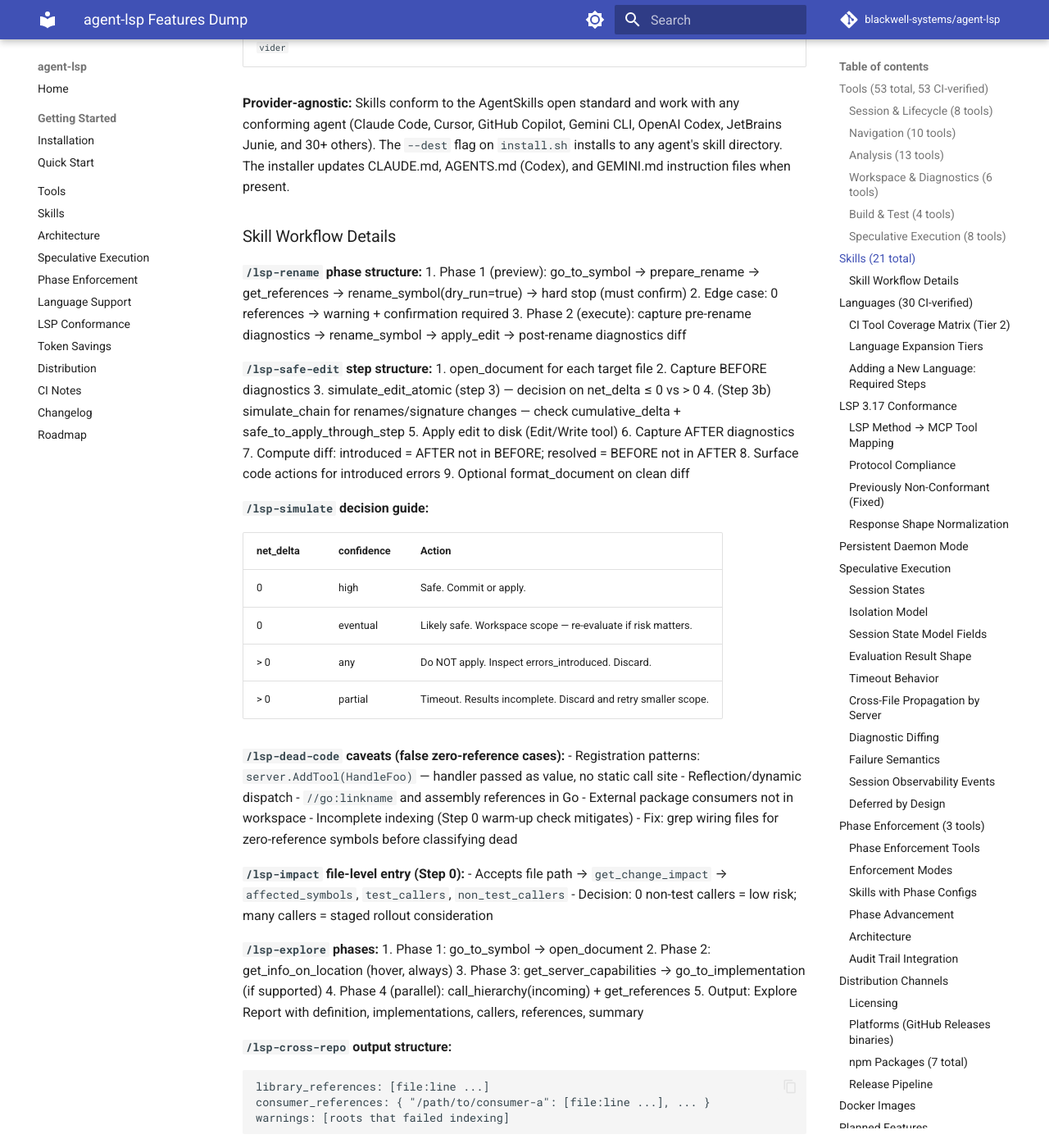
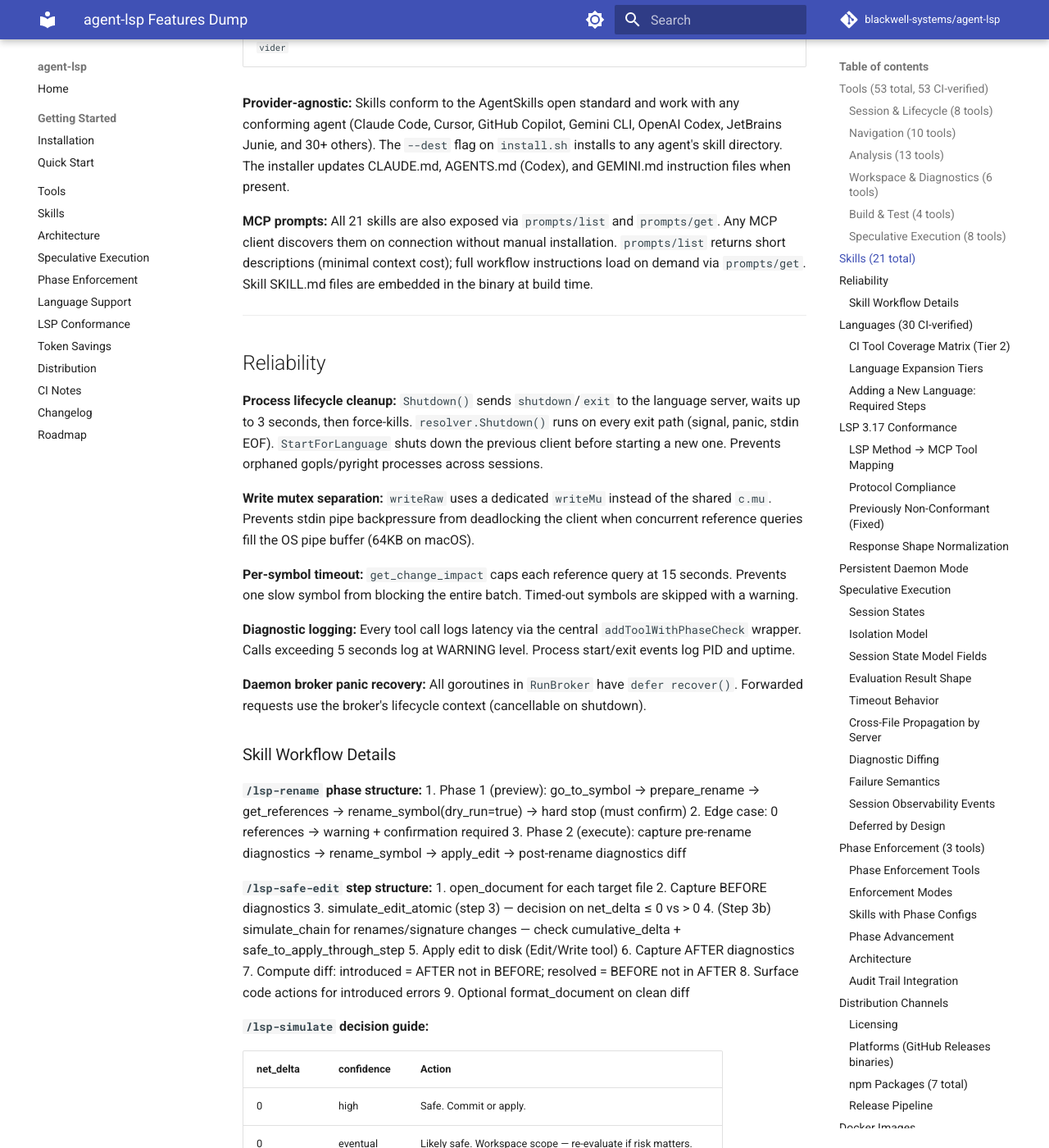
Before and after one commit to blackwell-systems/agent-lsp, an MkDocs documentation site: the page built from docs/FEATURES.md, in a window 1280 px wide and 1400 px high, scrolled down 11718 px. Shown: the whole window at 82% size. Built offline with MkDocs 1.6.1 and Material for MkDocs 9.7.7, drawn with Linux system fonts in a browser that asks for light colours; comment, search, counter and statistics services are not loaded.

Commit message:
docs: update architecture and features for process lifecycle, writeMu, per-symbol timeout

```diff
--- a/docs/FEATURES.md
+++ b/docs/FEATURES.md
@@ -286,6 +286,22 @@ metadata:
 | `typeHierarchyProvider` | (none) | lsp-impact, lsp-implement |
 
 **Provider-agnostic:** Skills conform to the AgentSkills open standard and work with any conforming agent (Claude Code, Cursor, GitHub Copilot, Gemini CLI, OpenAI Codex, JetBrains Junie, and 30+ others). The `--dest` flag on `install.sh` installs to any agent's skill directory. The installer updates CLAUDE.md, AGENTS.md (Codex), and GEMINI.md instruction files when present.
+
+**MCP prompts:** All 21 skills are also exposed via `prompts/list` and `prompts/get`. Any MCP client discovers them on connection without manual installation. `prompts/list` returns short descriptions (minimal context cost); full workflow instructions load on demand via `prompts/get`. Skill SKILL.md files are embedded in the binary at build time.
+
+---
+
+## Reliability
+
+**Process lifecycle cleanup:** `Shutdown()` sends `shutdown`/`exit` to the language server, waits up to 3 seconds, then force-kills. `resolver.Shutdown()` runs on every exit path (signal, panic, stdin EOF). `StartForLanguage` shuts down the previous client before starting a new one. Prevents orphaned gopls/pyright processes across sessions.
+
+**Write mutex separation:** `writeRaw` uses a dedicated `writeMu` instead of the shared `c.mu`. Prevents stdin pipe backpressure from deadlocking the client when concurrent reference queries fill the OS pipe buffer (64KB on macOS).
+
+**Per-symbol timeout:** `get_change_impact` caps each reference query at 15 seconds. Prevents one slow symbol from blocking the entire batch. Timed-out symbols are skipped with a warning.
+
+**Diagnostic logging:** Every tool call logs latency via the central `addToolWithPhaseCheck` wrapper. Calls exceeding 5 seconds log at WARNING level. Process start/exit events log PID and uptime.
+
+**Daemon broker panic recovery:** All goroutines in `RunBroker` have `defer recover()`. Forwarded requests use the broker's lifecycle context (cancellable on shutdown).
 
 ### Skill Workflow Details
 
```
Also changed, not shown: docs/architecture.md (+6 -1 lines).
